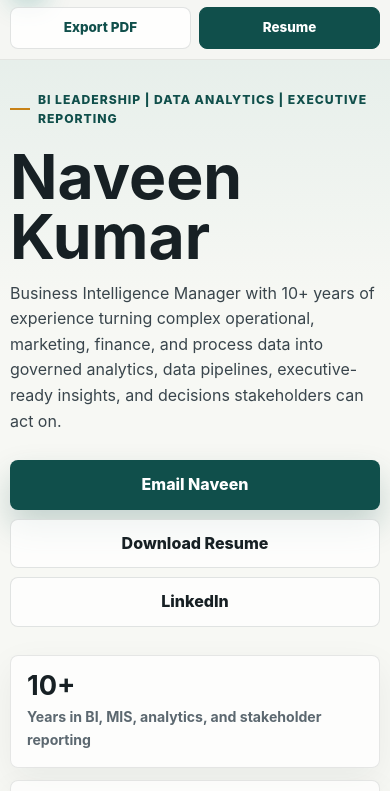
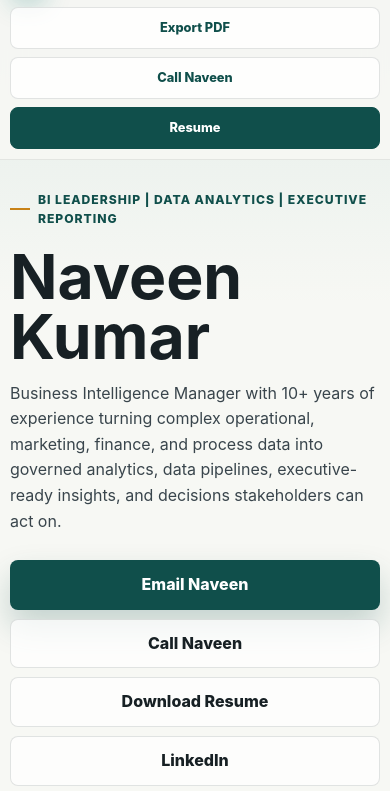
Before and after one commit to naveentanwar811/naveen-portfolio, a plain HTML site: page index.html in a window 390 px wide. Shown: the part 53-844 px from the top of the page. Drawn offline with Linux system fonts and the light colour scheme.

Commit message:
Add call action buttons

```diff
--- a/index.html
+++ b/index.html
@@ -823,14 +823,14 @@
       .nav-actions {
         grid-column: 1 / -1;
         display: grid;
-        grid-template-columns: 1fr 1fr;
+        grid-template-columns: repeat(3, 1fr);
         gap: 8px;
       }
 
       .nav-action {
         min-height: 42px;
-        padding: 10px 9px;
-        font-size: 0.84rem;
+        padding: 10px 7px;
+        font-size: 0.8rem;
       }
 
       .nav-links {
@@ -989,6 +989,10 @@
       .hero-actions,
       .contact-actions {
         gap: 9px;
+      }
+
+      .nav-actions {
+        grid-template-columns: 1fr;
       }
 
       .btn {
@@ -1118,6 +1122,7 @@
 
       <div class="nav-actions" aria-label="Resume actions">
         <button class="nav-action" type="button" id="exportPdf">Export PDF</button>
+        <a class="nav-action" href="tel:+919650647247">Call Naveen</a>
         <a class="nav-action primary" href="Naveen%20Kumar_Business%20Intelligence%20Manager-10%20years.docx" download>Resume</a>
       </div>
 
@@ -1141,6 +1146,7 @@
         </p>
         <div class="hero-actions">
           <a class="btn btn-primary" href="mailto:naveentanwar811@gmail.com">Email Naveen</a>
+          <a class="btn btn-secondary" href="tel:+919650647247">Call Naveen</a>
           <a class="btn btn-secondary" href="Naveen%20Kumar_Business%20Intelligence%20Manager-10%20years.docx" download>Download Resume</a>
           <a class="btn btn-secondary" href="https://www.linkedin.com/in/naveen-kumar-490b59221/" target="_blank" rel="noreferrer">LinkedIn</a>
         </div>
```
